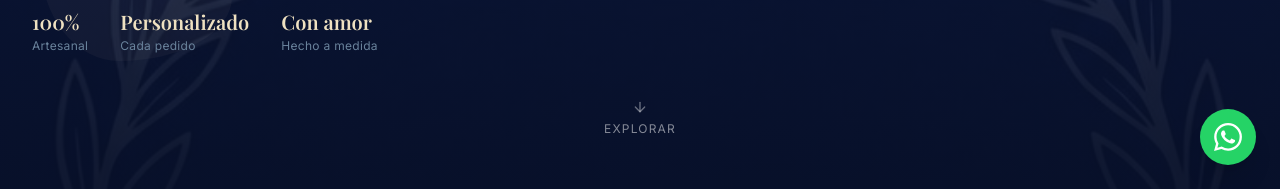
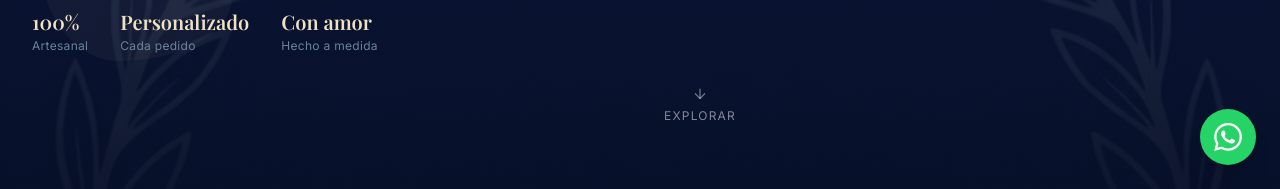
Before and after one commit to NachoLedesma33/Blue-Velvet, a React (Vite) app: page / in a window 1280 px wide. Shown: the part 611-800 px from the top of the page. Built offline with nearby package versions, Linux system fonts and the light colour scheme; a web font is replaced by a local one.

Commit message:
fix: move bounce to container so click area moves with visual element

```diff
--- a/src/components/landing/Hero.tsx
+++ b/src/components/landing/Hero.tsx
@@ -78,10 +78,10 @@ export default function Hero() {
       <a
         href="#productos"
         onClick={scrollToProducts}
-        className="absolute bottom-8 left-1/2 -translate-x-1/2 flex flex-col items-center gap-1.5 cursor-pointer px-6 py-4"
+        className="absolute bottom-8 left-1/2 -translate-x-1/2 flex flex-col items-center gap-1.5 cursor-pointer px-6 py-4 animate-bounce"
       >
-        <ArrowDown className="w-4 h-4 text-white/40 animate-bounce" />
-        <span className="text-white/50 text-xs font-body tracking-widest uppercase animate-bounce">Explorar</span>
+        <ArrowDown className="w-4 h-4 text-white/40" />
+        <span className="text-white/50 text-xs font-body tracking-widest uppercase">Explorar</span>
       </a>
 
       {/* Stars decoration */}
```
